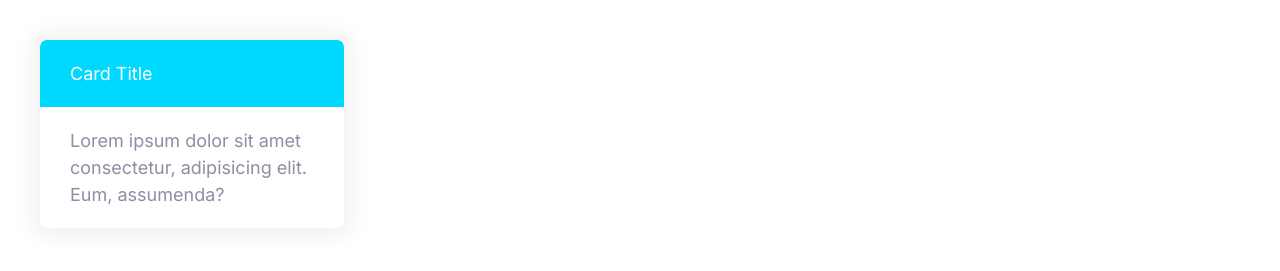
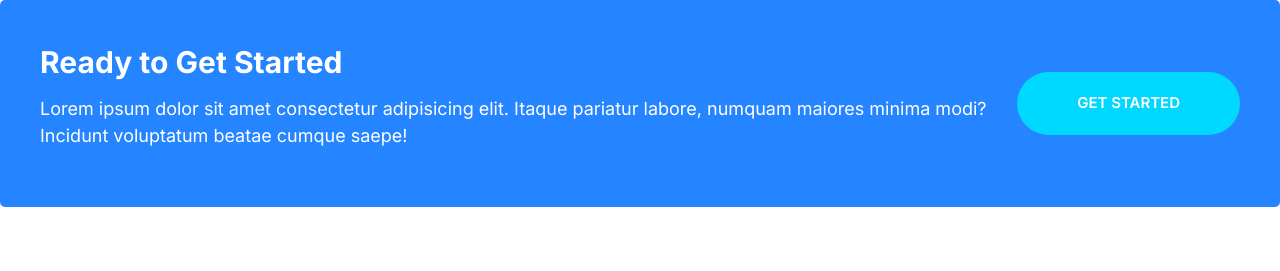
Before and after one commit to Kate-Tria/moshify, a plain HTML site: page index.html in a window 1280 px wide. Drawn offline with Linux system fonts and the light colour scheme.

Commit message:
build the callouts component

```diff
--- a/css/styles.css
+++ b/css/styles.css
@@ -248,6 +248,11 @@ a {
   border: 2px solid var(--color-headings);
 }
 
+.btn--stretched {
+  padding-left: 6rem;
+  padding-right: 6rem;
+}
+
 .btn--outline:hover {
   background: var(--color-headings);
   color: #fff;
@@ -483,7 +488,7 @@ a {
   right: -32px;
 }
 
-@media screen and (min-width: 768px) {
+ {
   .testimonial .quote,
   .testimonial .quote__author {
     font-size: 2.4rem;
@@ -493,3 +498,43 @@ a {
     margin-left: 6rem;
   }
 }
+/* callouts */
+.callout {
+  padding: 4rem;
+  border-radius: 5px;
+}
+
+.callout--primary {
+  background: var(--color-primary);
+  color: #fff;
+}
+
+.callout__heading {
+  color: #fff;
+  margin-top: 0;
+  font-size: 3rem;
+}
+
+.callout .btn {
+  justify-self: center;
+  align-self: center;
+}
+
+.callout__content {
+  text-align: center;
+}
+
+@media screen and (min-width: 768px) {
+  .callout .grid--1x2 {
+    grid-template-columns: 1fr auto;
+  }
+
+  .callout__content {
+    text-align: left;
+  }
+
+  .callout .btn {
+    justify-self: start;
+    margin: 0 2 rem;
+  }
+}
--- a/index.html
+++ b/index.html
@@ -14,13 +14,17 @@
     <link rel="stylesheet" href="css/styles.css" />
   </head>
   <body>
-    <div style="width: 30%; padding: 4rem">
-      <div class="card card--secondary">
-        <header class="card__header">Card Title</header>
-        <div class="card__body">
-          Lorem ipsum dolor sit amet consectetur, adipisicing elit. Eum,
-          assumenda?
+    <div class="callout callout--primary">
+      <div class="grid grid--1x2">
+        <div class="callout__content">
+          <h2 class="callout__heading">Ready to Get Started</h2>
+          <p>
+            Lorem ipsum dolor sit amet consectetur adipisicing elit. Itaque
+            pariatur labore, numquam maiores minima modi? Incidunt voluptatum
+            beatae cumque saepe!
+          </p>
         </div>
+        <a href="#" class="btn btn--secondary btn--stretched">Get Started</a>
       </div>
     </div>
   </body>
```
Also changed, not shown: components/callouts.html (added, +13 -0 lines).
